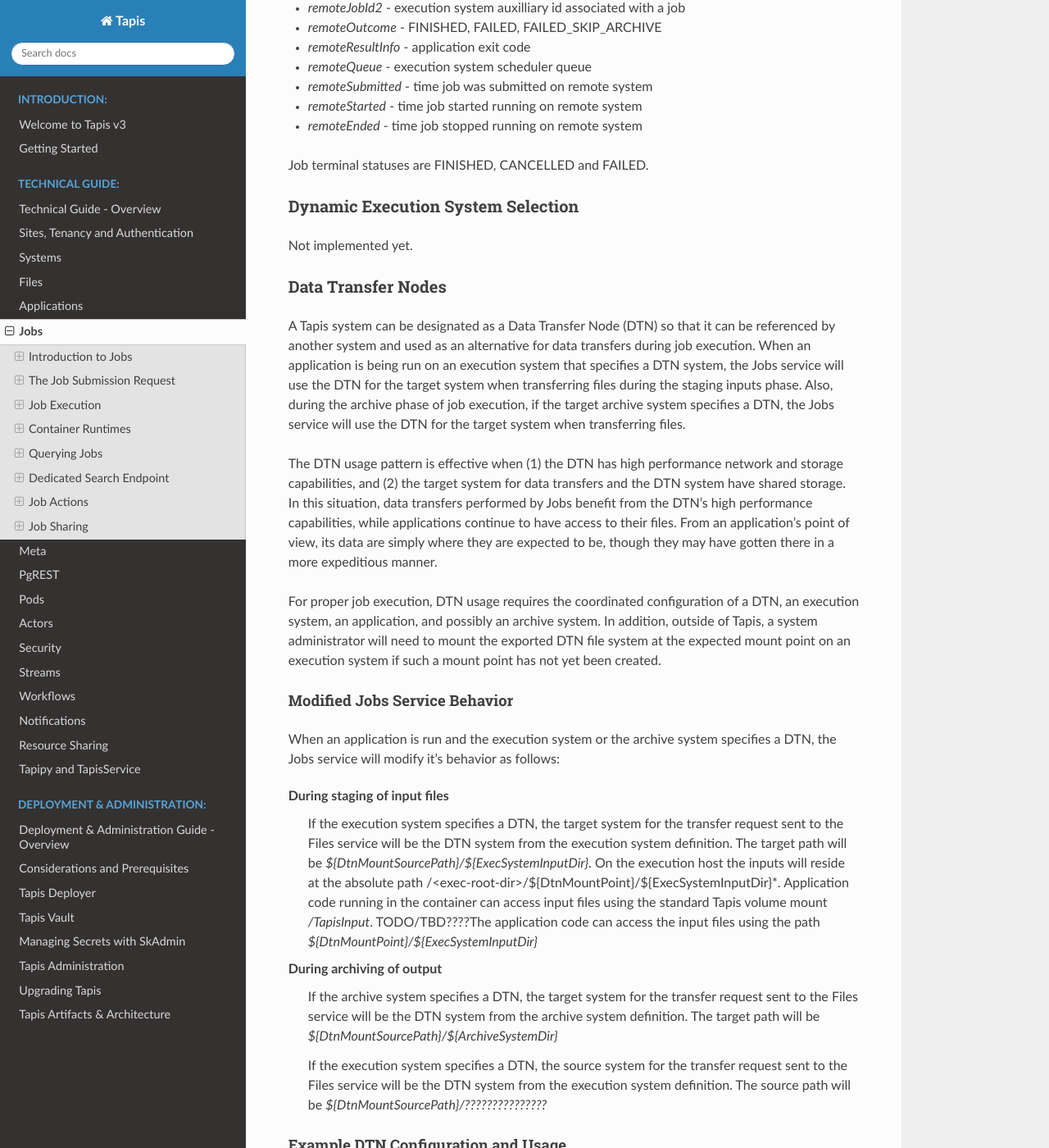
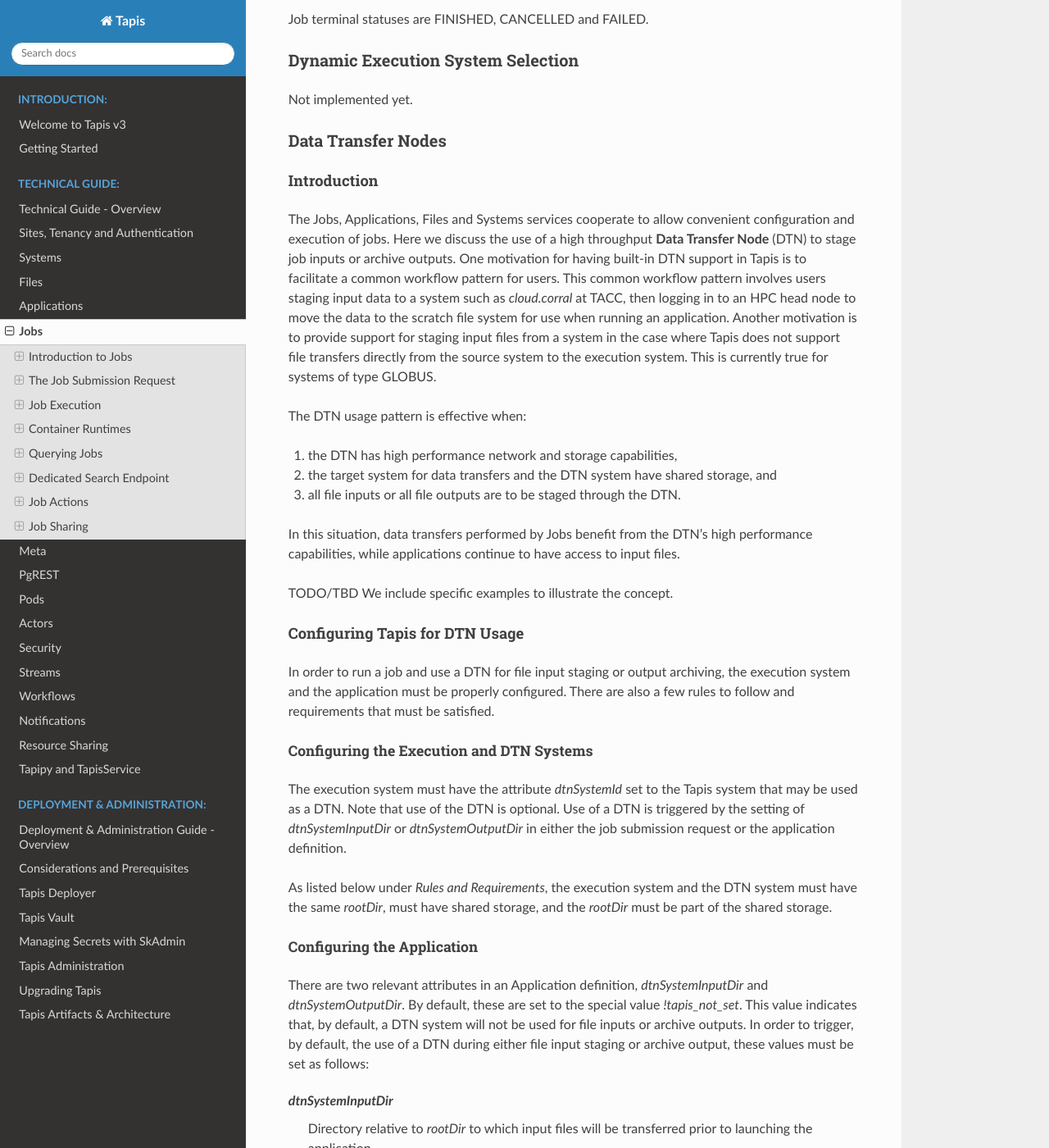
Before and after one commit to tapis-project/documentation, a Sphinx documentation site: the page built from source/technical/jobs.rst, in a window 1280 px wide and 1400 px high, scrolled down 23361 px. Shown: the whole window at 82% size. Built offline with Sphinx 7.4.7 and the Read the Docs theme 2.0.0, drawn with Linux system fonts in a browser that asks for light colours; some of the changed text lies outside the part shown.

Commit message:
Jobs: DTN updates - WIP.

```diff
--- a/source/technical/jobs.rst
+++ b/source/technical/jobs.rst
@@ -226,20 +226,17 @@
 
   rootDir - the effective root of the file system when accessed through this Tapis system.
   jobWorkingDir - the default directory for files used or created during job execution.
-  dtnMountPoint - the path relative to the execution system's rootDir where the DTN file system is mounted.
-
-An execution system may define a *Data Transfer Node* (DTN). A DTN is a high throughput node used to stage job inputs and to archive job outputs.
-The goal is to improve transfer performance. The execution system mounts the DTN's file system at the *dtnMountPoint* so that executing jobs have
-access to its data, but Tapis will connect to the DTN rather than the execution system during transfers.  See `Data Transfer Nodes`_ for details.
 
 The directories assigned in application definitions and/or in a job submission requests:
 
 ::
 
-   execSystemExecDir
-   execSystemInputDir
-   execSystemOutputDir
-   archiveSystemDir
+  execSystemExecDir
+  execSystemInputDir
+  execSystemOutputDir
+  dtnSystemInputDir
+  dtnSystemOutputDir
+  archiveSystemDir
 
 
 Directory Assignments
@@ -719,42 +713,42 @@
 
 ::
 
-    _tapisAppId - Tapis app ID
-    _tapisAppVersion - Tapis app version
-    _tapisArchiveOnAppError - true means archive even if the app returns a non-zero exit code
-    _tapisArchiveSystemDir - the archive system directory on which app output is archived
-    _tapisArchiveSystemId - Tapis system used for archiving app output
-    _tapisCoresPerNode - number of cores used per node by app
-    _tapisDtnMountPoint - the path on the execution system relative to the system's rootDir where shared files are stored.
-    _tapisDtnMountSourcePath - the path on the DTN system relative to the system's rootDir where shared files are stored
-    _tapisDtnSystemId - the Data Transfer Node system ID
-    _tapisDynamicExecSystem - true if dynamic system selection was used
-    _tapisEffeciveUserId - the user ID under which the app runs
-    _tapisExecSystemExecDir - the exec system directory where app artifacts are staged
-    _tapisExecSystemHPCQueue - the actual batch queue name on an HPC host
-    _tapisExecSystemId - the Tapis system where the app runs
-    _tapisExecSystemInputDir - the exec system directory where input files are staged
-    _tapisExecSystemLogicalQueue - the Tapis queue definition that specifies an HPC queue
-    _tapisExecSystemOutputDir - the exec system directory where the app writes its output
-    _tapisStdoutFilename - Name of file to use for stdout.
-    _tapisStderrFilename - Name of file to use for stderr.
-    _tapisJobCreateDate - ISO 8601 date, example: 2021-04-26Z
-    _tapisJobCreateTime - ISO 8601 time, example: 18:44:55.544145884Z
-    _tapisJobCreateTimestamp - ISO 8601 timestamp, example: 2021-04-26T18:44:55.544145884Z
-    _tapisJobName - the user-chosen name of the Tapis job
-    _tapisJobOwner - the Tapis job's owner
-    _tapisJobUUID - the UUID of the Tapis job
-    _tapisJobWorkingDir - exec system directory that the app should use for temporary files
-    _tapisMaxMinutes - the maximum number of minutes allowed for the job to run
-    _tapisMemoryMB - the memory required per node by the app
-    _tapisNodes - the number of nodes on which the app runs
-    _tapisStderrFilename - the file into which the application's stderr is piped
-    _tapisStdoutFilename - the file into which the application's stdout is piped
-    _tapisSysBatchScheduler - the HPC scheduler on the execution system
-    _tapisSysBucketName - an object store bucket name
-    _tapisSysHost - the IP address or DNS name of the exec system
-    _tapisSysRootDir - the root directory on the exec system
-    _tapisTenant - the tenant in which the job runs
+ _tapisAppId - Tapis app ID
+ _tapisAppVersion - Tapis app version
+ _tapisArchiveOnAppError - true means archive even if the app returns a non-zero exit code
+ _tapisArchiveSystemDir - the archive system directory on which app output is archived
+ _tapisArchiveSystemId - Tapis system used for archiving app output
+ _tapisCoresPerNode - number of cores used per node by app
+ _tapisDtnSystemId - the Data Transfer Node system ID
+ _tapisDtnSystemInputDir -  the directory on the DTN to which input files will be transferred during staging
+ _tapisDtnSystemOutputDir - the directory on the DTN from which output files will be transferred during archiving
+ _tapisDynamicExecSystem - true if dynamic system selection was used
+ _tapisEffeciveUserId - the user ID under which the app runs
+ _tapisExecSystemExecDir - the exec system directory where app artifacts are staged
+ _tapisExecSystemHPCQueue - the actual batch queue name on an HPC host
+ _tapisExecSystemId - the Tapis system where the app runs
+ _tapisExecSystemInputDir - the exec system directory where input files are staged
+ _tapisExecSystemLogicalQueue - the Tapis queue definition that specifies an HPC queue
+ _tapisExecSystemOutputDir - the exec system directory where the app writes its output
+ _tapisStdoutFilename - Name of file to use for stdout.
+ _tapisStderrFilename - Name of file to use for stderr.
+ _tapisJobCreateDate - ISO 8601 date, example: 2021-04-26Z
+ _tapisJobCreateTime - ISO 8601 time, example: 18:44:55.544145884Z
+ _tapisJobCreateTimestamp - ISO 8601 timestamp, example: 2021-04-26T18:44:55.544145884Z
+ _tapisJobName - the user-chosen name of the Tapis job
+ _tapisJobOwner - the Tapis job's owner
+ _tapisJobUUID - the UUID of the Tapis job
+ _tapisJobWorkingDir - exec system directory that the app should use for temporary files
+ _tapisMaxMinutes - the maximum number of minutes allowed for the job to run
+ _tapisMemoryMB - the memory required per node by the app
+ _tapisNodes - the number of nodes on which the app runs
+ _tapisStderrFilename - the file into which the application's stderr is piped
+ _tapisStdoutFilename - the file into which the application's stdout is piped
+ _tapisSysBatchScheduler - the HPC scheduler on the execution system
+ _tapisSysBucketName - an object store bucket name
+ _tapisSysHost - the IP address or DNS name of the exec system
+ _tapisSysRootDir - the root directory on the exec system
+ _tapisTenant - the tenant in which the job runs
 
 .. _macro-substitution:
 
@@ -890,6 +884,110 @@
 
 Data Transfer Nodes
 -------------------
+
+Introduction
+^^^^^^^^^^^^
+
+The Jobs, Applications, Files and Systems services cooperate to allow convenient configuration and execution of jobs.
+Here we discuss the use of a high throughput **Data Transfer Node** (DTN) to stage job inputs or archive outputs.
+One motivation for having built-in DTN support in Tapis is to facilitate a common workflow pattern for users.
+This common workflow pattern involves users staging input data to a system such as *cloud.corral* at TACC, then logging
+in to an HPC head node to move the data to the scratch file system for use when running an application.
+Another motivation is to provide support for staging input files from a system in the case where Tapis does not support
+file transfers directly from the source system to the execution system. This is currently true for systems of type GLOBUS.
+
+The DTN usage pattern is effective when:
+
+1. the DTN has high performance network and storage capabilities,
+2. the target system for data transfers and the DTN system have shared storage, and
+3. all file inputs or all file outputs are to be staged through the DTN.
+
+In this situation, data transfers performed by Jobs benefit from the DTN's high performance capabilities, while
+applications continue to have access to input files.
+
+
+TODO/TBD We include specific examples to illustrate the concept.
+
+Configuring Tapis for DTN Usage
+^^^^^^^^^^^^^^^^^^^^^^^^^^^^^^^
+
+In order to run a job and use a DTN for file input staging or output archiving, the execution system and
+the application must be properly configured. There are also a few rules to follow and requirements that
+must be satisfied.
+
+Configuring the Execution and DTN Systems
+~~~~~~~~~~~~~~~~~~~~~~~~~~~~~~~~~~~~~~~~~
+
+The execution system must have the attribute *dtnSystemId* set to the Tapis system that may be used as a DTN.
+Note that use of the DTN is optional. Use of a DTN is triggered by the setting of *dtnSystemInputDir* or
+*dtnSystemOutputDir* in either the job submission request or the application definition.
+
+As listed below under *Rules and Requirements*, the execution system and the DTN system must have the same
+*rootDir*, must have shared storage, and the *rootDir* must be part of the shared storage.
+
+Configuring the Application
+~~~~~~~~~~~~~~~~~~~~~~~~~~~
+
+There are two relevant attributes in an Application definition, *dtnSystemInputDir* and *dtnSystemOutputDir*.
+By default, these are set to the special value *!tapis_not_set*. This value indicates that, by default,
+a DTN system will not be used for file inputs or archive outputs. In order to trigger, by default, the use
+of a DTN during either file input staging or archive output, these values must be set as follows:
+
+*dtnSystemInputDir*
+  Directory relative to *rootDir* to which input files will be transferred prior to launching the application.
+*dtnSystemOutputDir*
+  Directory relative to *rootDir* from which output files will be transferred during the archiving phase.
+
+Note that these attributes may be overriden by the job submission request. Please see the next section.
+
+
+Constructing the Job Submission Request
+~~~~~~~~~~~~~~~~~~~~~~~~~~~~~~~~~~~~~~~
+
+In a job submission request, the values for *dtnSystemInputDir* or *dtnSystemOutputDir* may be set in order
+to override the values defined by the application. They may be set to *!tapis_not_set* to turn off use of
+the DTN or set to an alternate path.
+
+
+
+DTN Rules and Requirements
+^^^^^^^^^^^^^^^^^^^^^^^^^^
+
+It is important to understand that there are certain rules and requirements involved in order to correctly
+make use of a DTN. These are listed here:
+
+* Rule: All file inputs or archive outputs will go through the DTN.
+* Rule: Any HOST_EVAL expressions or macro substitutions (such as *effectiveUserId*) used in *dtnSystemInputDir* or *dtnSystemOutputDir* will be evaluated in the context of the execution system.
+* Rule: Each job should use its own *dtnSystemInputDir* or *dtnSystemOutputDir* to avoid data from different jobs being mixed, overwritten or deleted before being used.
+* Requirement: The execution system and the DTN system must have shared storage.
+
+  * For example, there could be an NFS mount on the execution system pointing to the DTN host, or the DTN may be a Globus endpoint running on the execution host.
+  * Note that for an hpc cluster it could be that the shared storage is set up on the login nodes and not the compute nodes. This case is supported since the Tapis Jobs service typically uses a login node when executing an application.
+
+* Requirement: Restrictions on *rootDir*
+
+  * The **rootDir** for the execution system and the DTN system **must be same**. This will be validated by the Systems service when the execution system is created or updated.
+  * The **rootDir** must be part of the shared storage.
+  * The absolute path to the shared storage must be the same on both execution and DTN systems. This is because:
+
+    * Rule: when the Tapis Jobs service moves data to or from the DTN system, it assumes no path translation is needed.
+
+* Requirement: For any file inputs defined for the job, Tapis must support file transfers from the source system of the input to the DTN system.
+
+  * For example, if the source for the file input is a system of type GLOBUS, then the DTN must also be of type GLOBUS.
+
+* Requirement: Credentials must be registered for the *effectiveUserId* for each system involved.
+* Requirement: For each system involved, the *effectiveUserId* for the system must have appropriate Tapis and native file system access for the paths defined.
+
+  * For the execution and DTN systems, the *effectiveUserId* must have READ/WRITE access for both *dtnSystemInputDir* and *dtnSystemOutputDir*.
+
+
+
+
+
+
+
+
 
 A Tapis system can be designated as a Data Transfer Node (DTN) so that it can be referenced by another system and
 used as an alternative for data transfers during job execution. When an application is being run on an execution
@@ -1405,8 +1503,8 @@
         "archiveSystemId": "tapisv3-exec",
         "archiveSystemDir": "/jobs/ba34f946-8a18-44c4-9b25-19e21dfadf69-007/archive",
         "dtnSystemId": null,
-        "dtnMountSourcePath": null,
-        "dtnMountPoint": null,
+        "dtnSystemInputDir": null,
+        "dtnSystemOutputDir": null,
         "nodeCount": 1,
         "coresPerNode": 1,
         "memoryMB": 100,
```
Also changed, not shown: other parts of source/technical/jobs.rst (+4 -7 lines).
